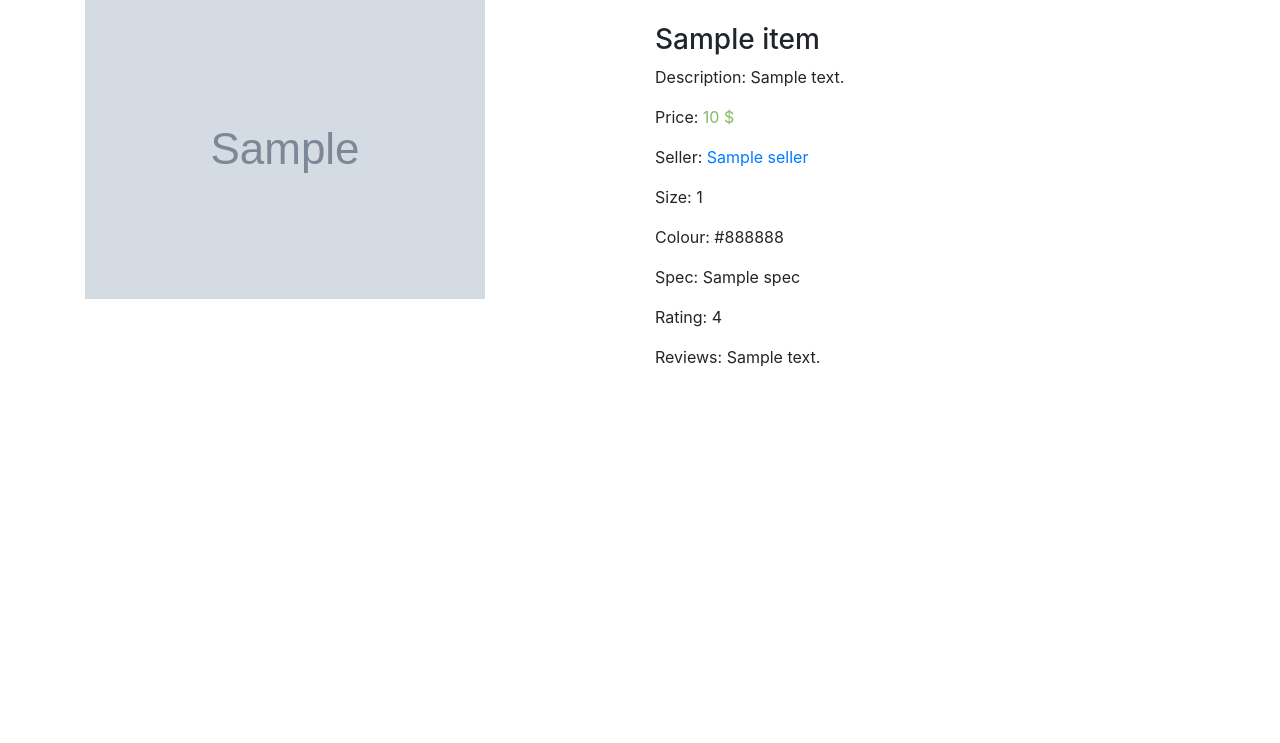
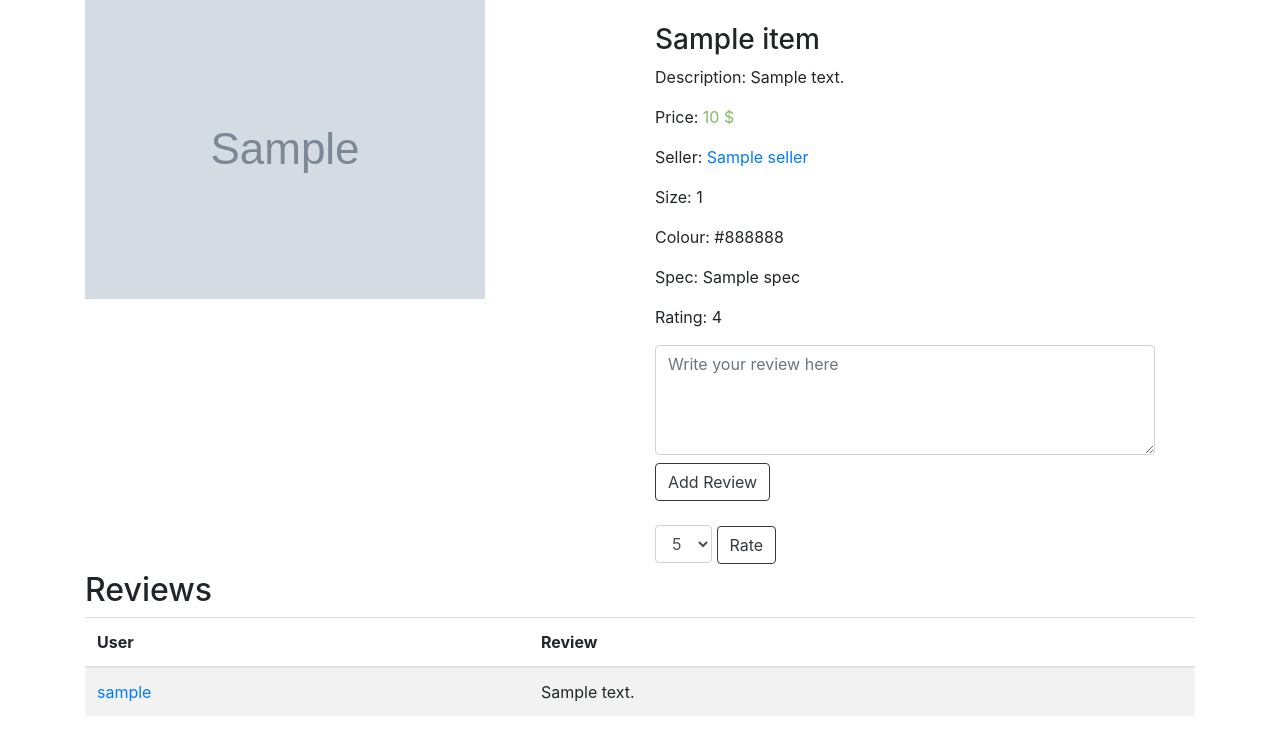
Before and after one commit to tayyipozturk/E-Commerce, a Flask app: template templates/page/product/product.html in a window 1280 px wide. Shown: the part 57-800 px from the top of the page. Run offline with Flask 3, Linux system fonts and the light colour scheme; the template is opened without the code that fills it: most values are stand-ins (such as "Sample title", 1, 10 or a date in 2020); grey boxes marked "Sample" are stand-in pictures; some libraries are stand-ins or nearby versions.

Commit message:
update pages

```diff
--- a/templates/page/product/product.html
+++ b/templates/page/product/product.html
@@ -2,6 +2,12 @@
 
 {% block title %}Product{% endblock %}
 {% block content %}
+
+    {% if message %}
+        <div class="alert alert-danger" role="alert">
+            {{ message }}
+        </div>
+    {% endif %}
 
     <!--show one item that has been clicked to its name at all_items page-->
     <div class="container">
@@ -25,8 +31,61 @@
                 {% if item.spec != "None" %}
                     <p>Spec: {{ item.spec }}</p>
                 {% endif %}
-                <p>Rating: {{ item.rating }}</p>
-                <p>Reviews: {{ item.reviews }}</p>
+                {% if item.rating == 0 %}
+                    <p>Not rated yet</p>
+                {% else %}
+                    <p>Rating: {{ item.rating }}</p>
+                {% endif %}
+            <div class="row">
+                <div class="col-md-auto">
+                    <form id="reviewForm" action="{{ url_for('add_review', item_id=item._id) }}" method="POST">
+                        <label>
+                            <textarea name="review" id="reviewBox" class="form-control" rows="4" style="width: 500px" placeholder="Write your review here"
+                                        onkeydown="if (event.keyCode == 13) { this.form.submit(); return false; }"
+                            ></textarea>
+                        </label>
+                        <input type="submit" id="reviewSubmit" value="Add Review" class="btn btn-outline-dark">
+                    </form>
+                </div>
+            </div>
+            <br>
+            <div class="row">
+                <div class="col-md-auto">
+                     <form id="rateForm" action="{{ url_for('add_rating', item_id=item._id) }}" method="POST">
+                         <label>
+                             <select name="rating" id="rating" class="form-control">
+                                 <option value="5">5</option>
+                                 <option value="4">4</option>
+                                 <option value="3">3</option>
+                                 <option value="2">2</option>
+                                 <option value="1">1</option>
+                             </select>
+                         </label>
+                         <input type="submit" id="rateSubmit" value="Rate" class="btn btn-outline-dark">
+                     </form>
+                </div>
+            </div>
+            </div>
+        </div>
+        <div class="row">
+            <div class="col-md-12">
+            <h2>Reviews</h2>
+                <table class="table table-striped">
+                    <thead>
+                        <tr>
+                            <th scope="col">User</th>
+                            <th scope="col">Review</th>
+                        </tr>
+                    </thead>
+                    <tbody>
+                        {% for review in item.reviews %}
+                            <tr>
+                                <td><a href="{{ url_for("get_user", user_id=review.user_id) }}">{{ review.user_name }}</a></td>
+                                <td>{{ review.review }}</td>
+                            </tr>
+                        {% endfor %}
+                    </tbody>
+                </table>
             </div>
         </div>
     </div>
--- a/templates/page/product/product_form.html
+++ b/templates/page/product/product_form.html
@@ -2,6 +2,11 @@
 
 {% block title %}Add Product{% endblock %}
 {% block content %}
+    {% if message %}
+        <div class="alert alert-danger" role="alert">
+            {{ message }}
+        </div>
+    {% endif %}
 
     <h1>Add Product</h1>
 
```
Also changed, not shown: templates/page/product/products.html (+24 -17 lines).
